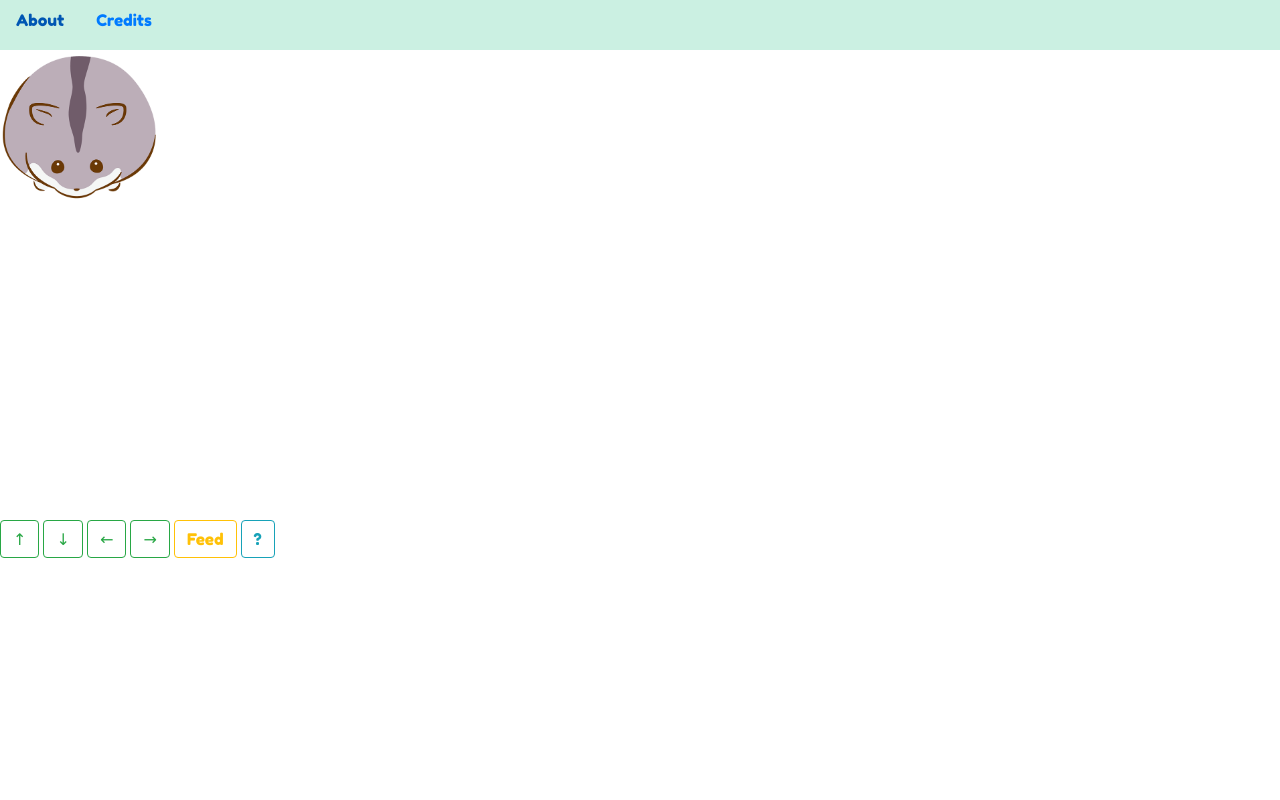
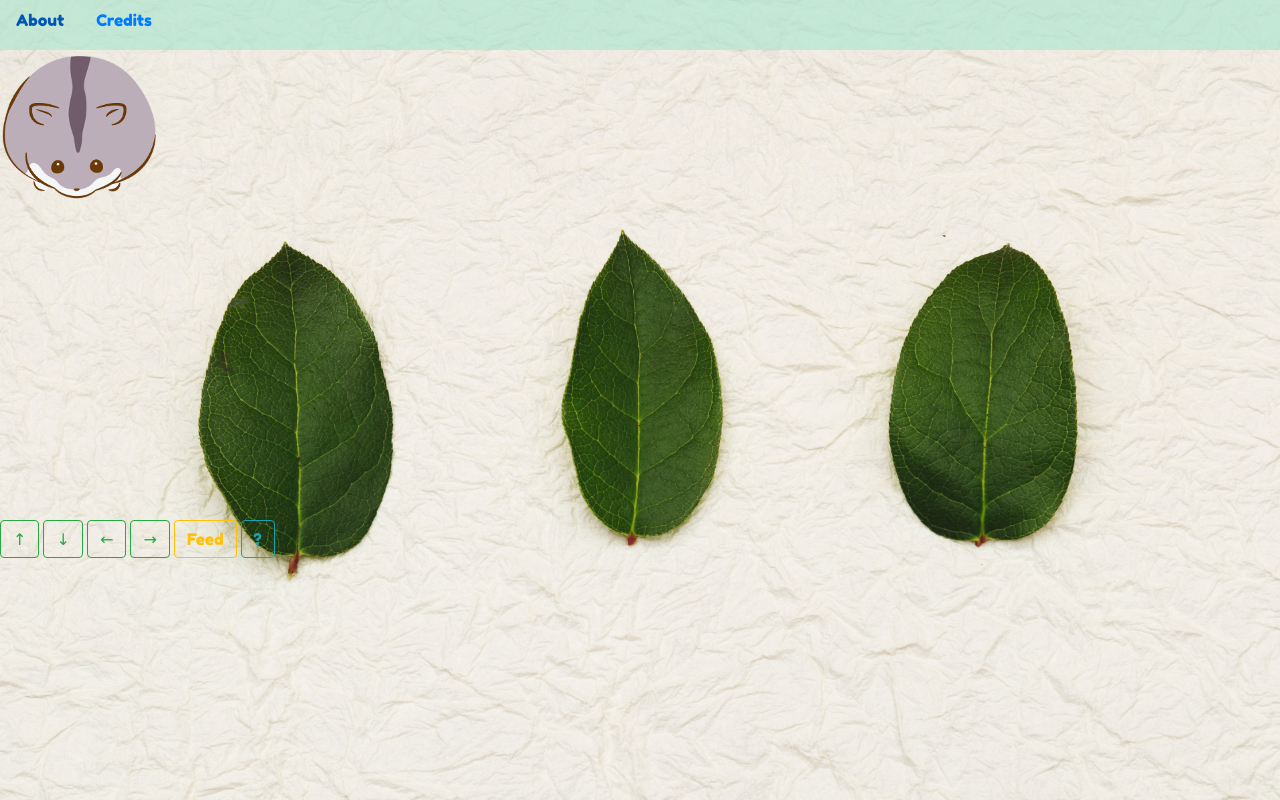
Before and after one commit to only18days/only18days.github.io, a plain HTML site: page final/index.html in a window 1280 px wide. Drawn offline with nearby package versions, Linux system fonts and the light colour scheme.

Commit message:
Add files via upload

```diff
--- a/final/pet.css
+++ b/final/pet.css
@@ -1,6 +1,6 @@
 body {
     font-family: 'Fredoka One', cursive;
-    background-image: url(image\three-green-leaves.jpg);
+    background-image: url(image/three-green-leaves.jpg);
     background-size: cover;
 }
 
```
